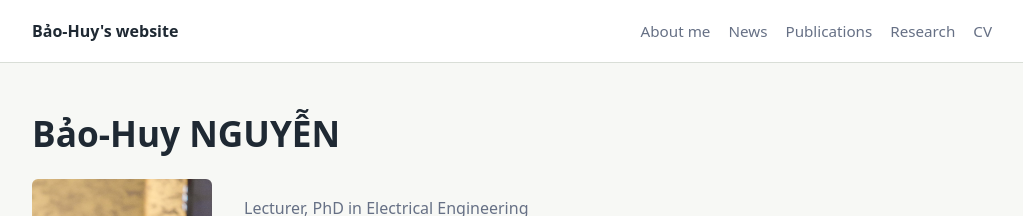
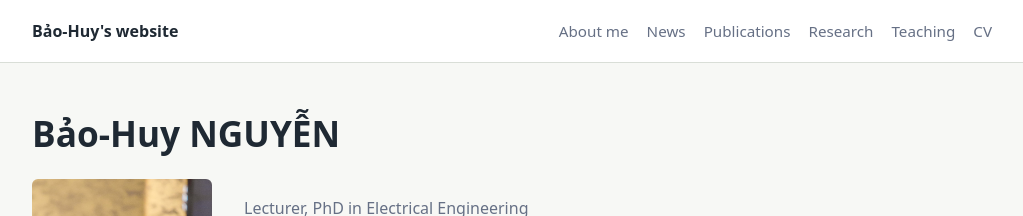
Before and after one commit to baohuynguyen/baohuynguyen.github.io, a Jekyll site: the page built from index.md, in a window 1280 px wide. Shown: the top 216 px of the page, without its empty margins (128-1151 px from the left). Built offline with Jekyll 4.4.1, drawn with Linux system fonts in a browser that asks for light colours.

Commit message:
Update header.html

```diff
--- a/_includes/header.html
+++ b/_includes/header.html
@@ -7,6 +7,7 @@
       <a href="{{ '/news/' | relative_url }}">News</a>
       <a href="{{ '/publications/' | relative_url }}">Publications</a>
       <a href="{{ '/research/' | relative_url }}">Research</a>
+      <a href="{{ '/teaching/' | relative_url }}">Teaching</a>
       <a href="{{ '/cv/' | relative_url }}">CV</a>
     </nav>
   </div>
```
